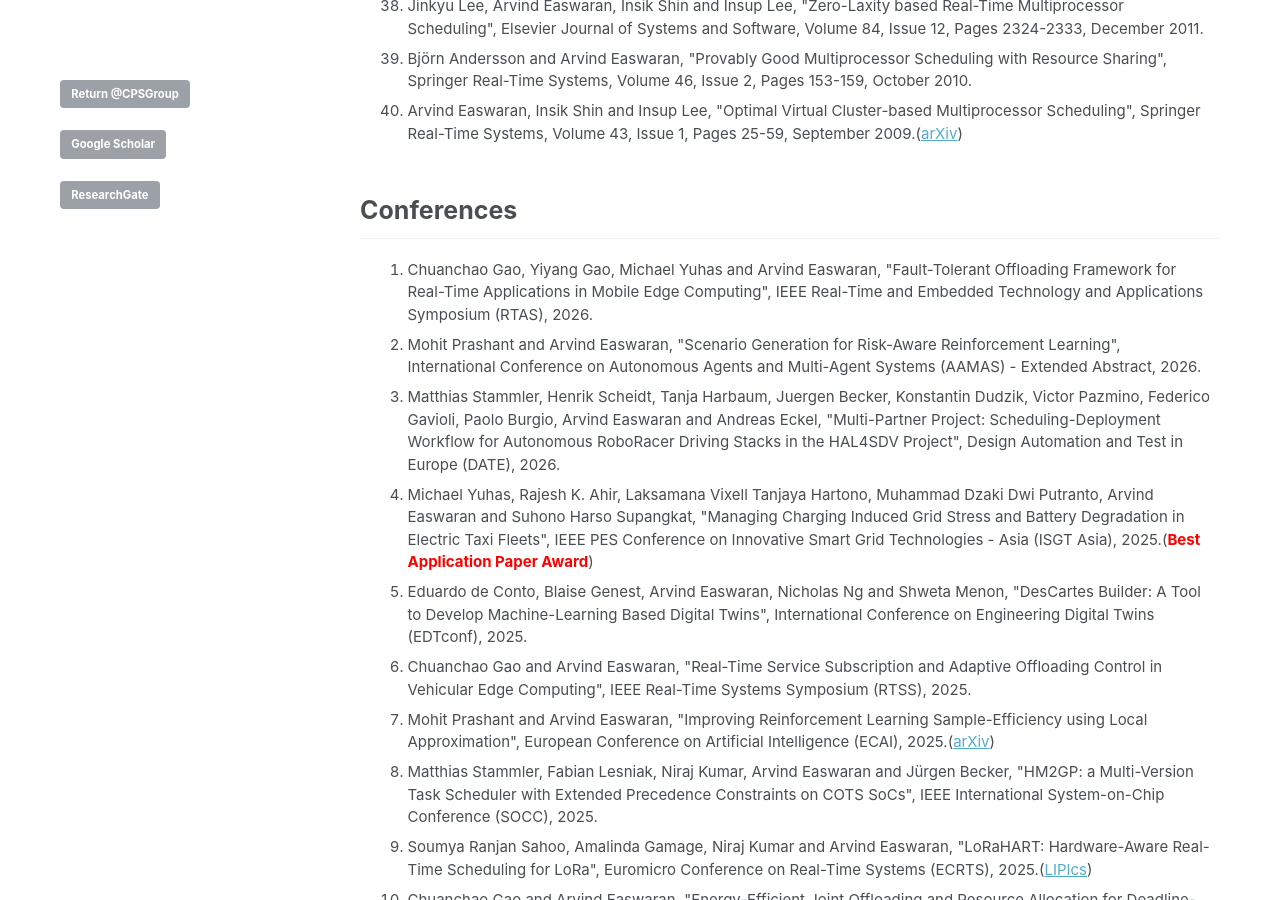
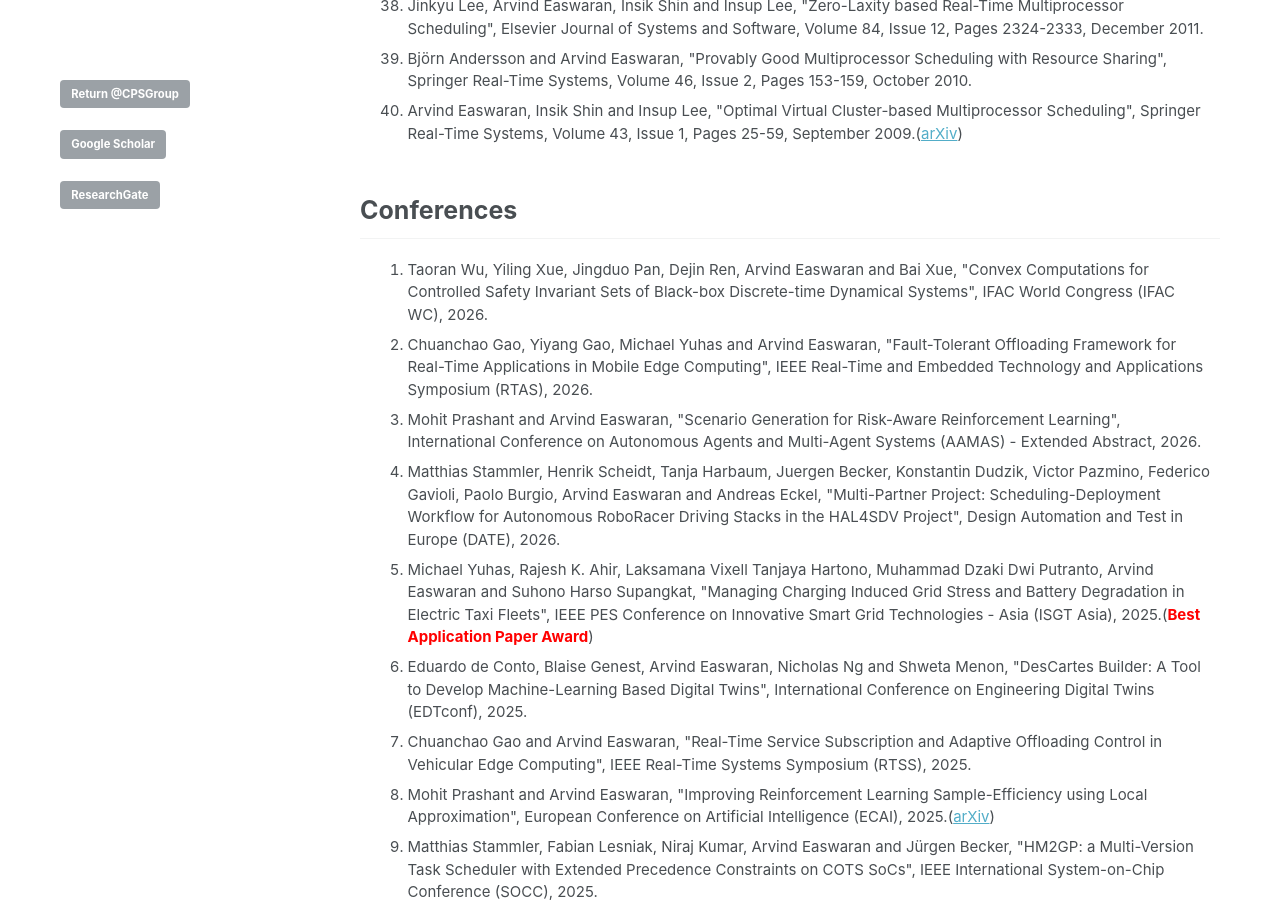
Before and after one commit to CPS-research-group/CPS-research-group.github.io, a Jekyll site: the page built from _pages/research_profile.md, in a window 1280 px wide and 900 px high, scrolled down 2776 px. Built offline with Jekyll 4.4.1, drawn with Linux system fonts in a browser that asks for light colours.

Commit message:
Updates.

```diff
--- a/_pages/research_profile.md
+++ b/_pages/research_profile.md
@@ -67,6 +67,7 @@ a.a:active {color:#0000FF; text-decoration:none;}
 
 ## Conferences
    <ol>
+   			<li class="a">Taoran Wu, Yiling Xue, Jingduo Pan, Dejin Ren, Arvind Easwaran and Bai Xue, "Convex Computations for Controlled Safety Invariant Sets of Black-box Discrete-time Dynamical Systems", IFAC World Congress (IFAC WC), 2026.</li>
    			<li class="a">Chuanchao Gao, Yiyang Gao, Michael Yuhas and Arvind Easwaran, "Fault-Tolerant Offloading Framework for Real-Time Applications in Mobile Edge Computing", IEEE Real-Time and Embedded Technology and Applications Symposium (RTAS), 2026.</li>
    			<li class="a">Mohit Prashant and Arvind Easwaran, "Scenario Generation for Risk-Aware Reinforcement Learning", International Conference on Autonomous Agents and Multi-Agent Systems (AAMAS) - Extended Abstract, 2026.</li>
    			<li class="a">Matthias Stammler, Henrik Scheidt, Tanja Harbaum, Juergen Becker, Konstantin Dudzik, Victor Pazmino, Federico Gavioli, Paolo Burgio, Arvind Easwaran and Andreas Eckel, "Multi-Partner Project: Scheduling-Deployment Workflow for Autonomous RoboRacer Driving Stacks in the HAL4SDV Project", Design Automation and Test in Europe (DATE), 2026.</li>
```
